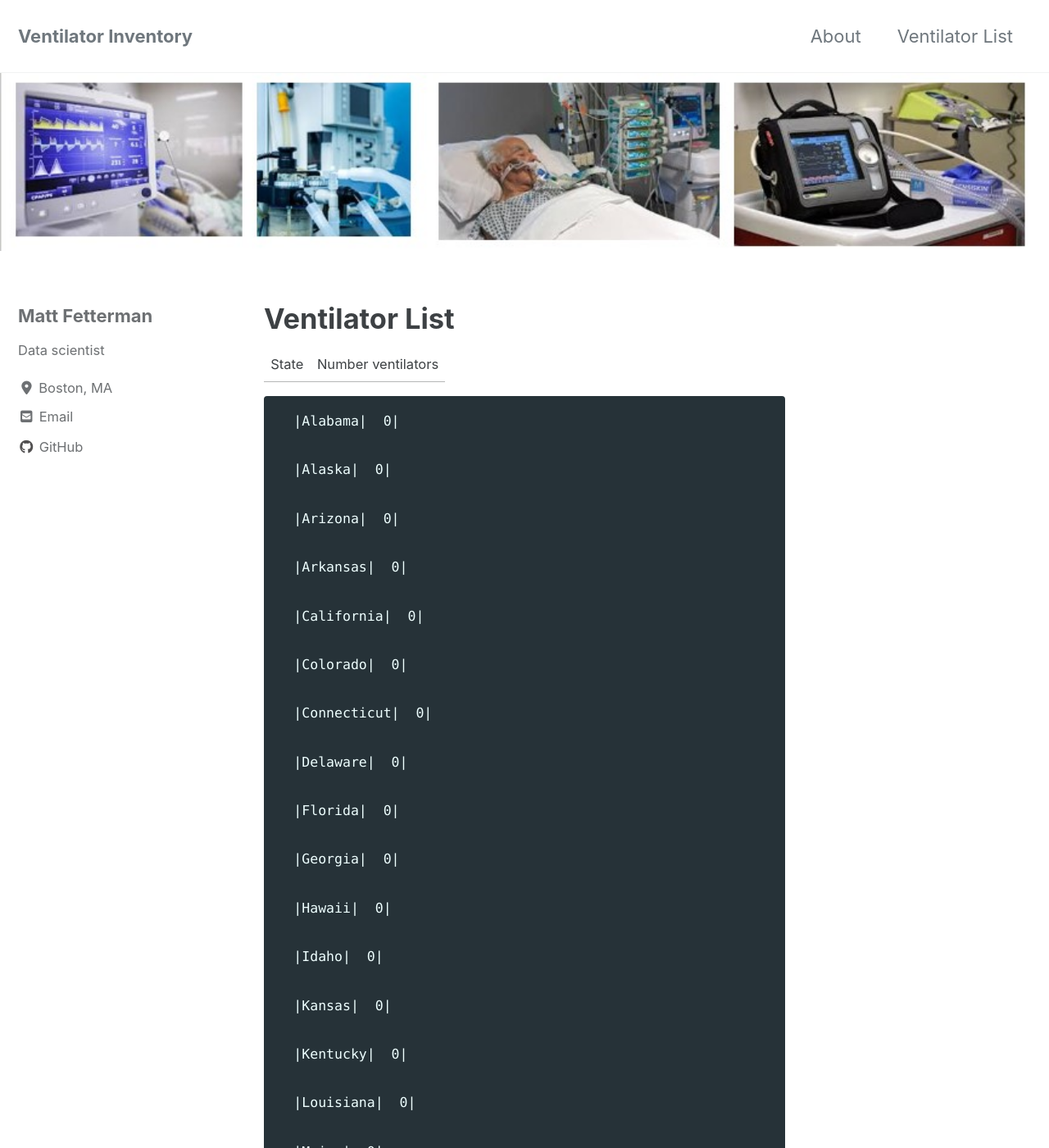
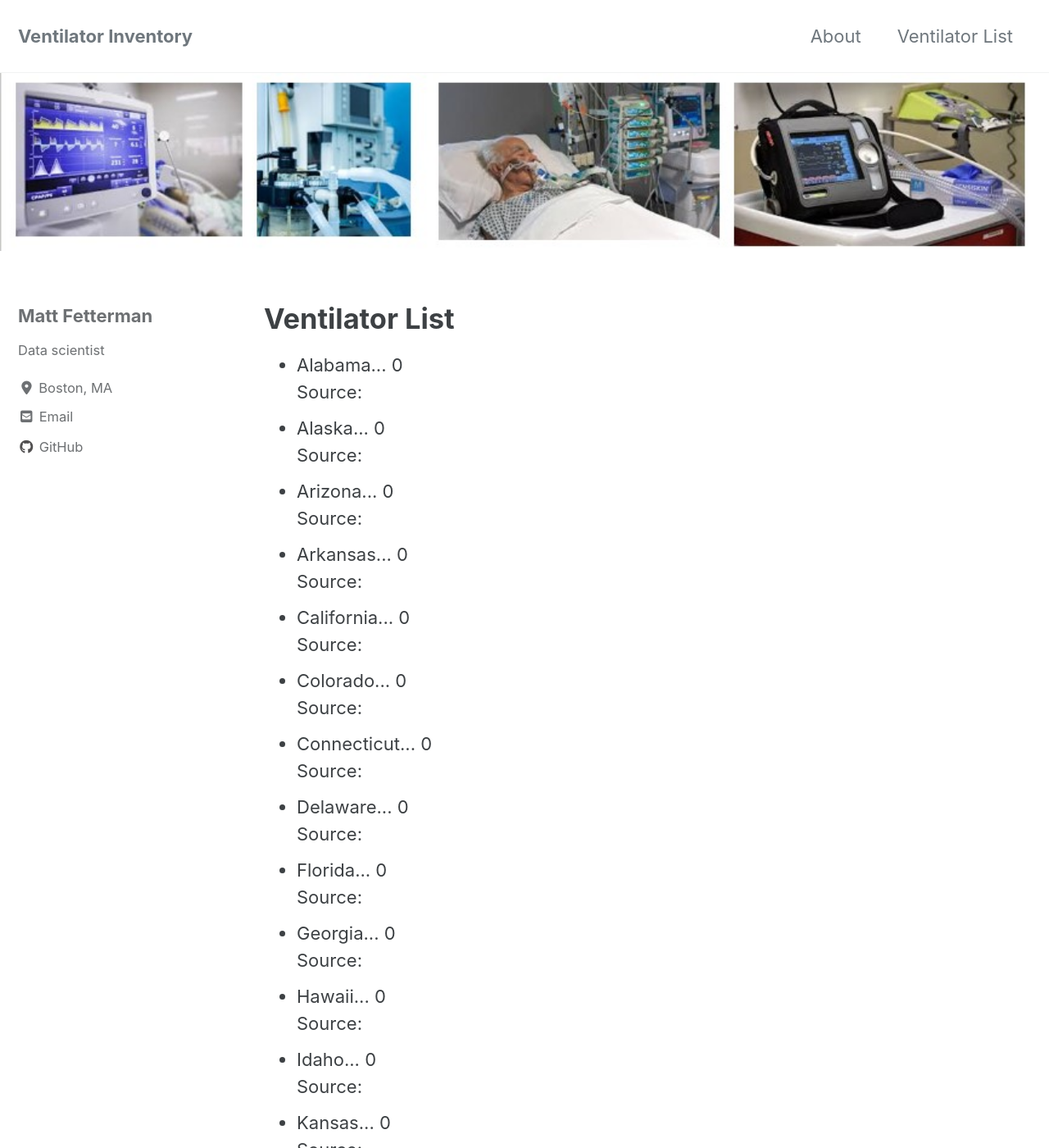
Before and after one commit to mattinjersey/VentInventory, a Jekyll site: the page built from _pages/VentilatorList.md, in a window 1280 px wide and 1400 px high. Shown: the whole window at 82% size. Built offline with Jekyll 4.4.1, drawn with Linux system fonts in a browser that asks for light colours; cached includes are drawn as plain includes; nearby versions of some CDN libraries; some of the changed text lies outside the part shown.

Commit message:
Update VentilatorList.md

```diff
--- a/_pages/VentilatorList.md
+++ b/_pages/VentilatorList.md
@@ -6,7 +6,12 @@ header:
  image: "/images/Vent2.jpg"
 ---
 
-| State |  Number ventilators |
+<ul>
   {% for block in site.data.VentilatorList_ByState.VentList %}
-      |{{ block.state }}|  {{ block.numVentilators }}|
+      <li>
+          {{ block.state }}...
+          {{ block.numVentilators }}<br>
+          Source: {{block.source}}
+      </li>
   {% endfor %}
+</ul>
```
